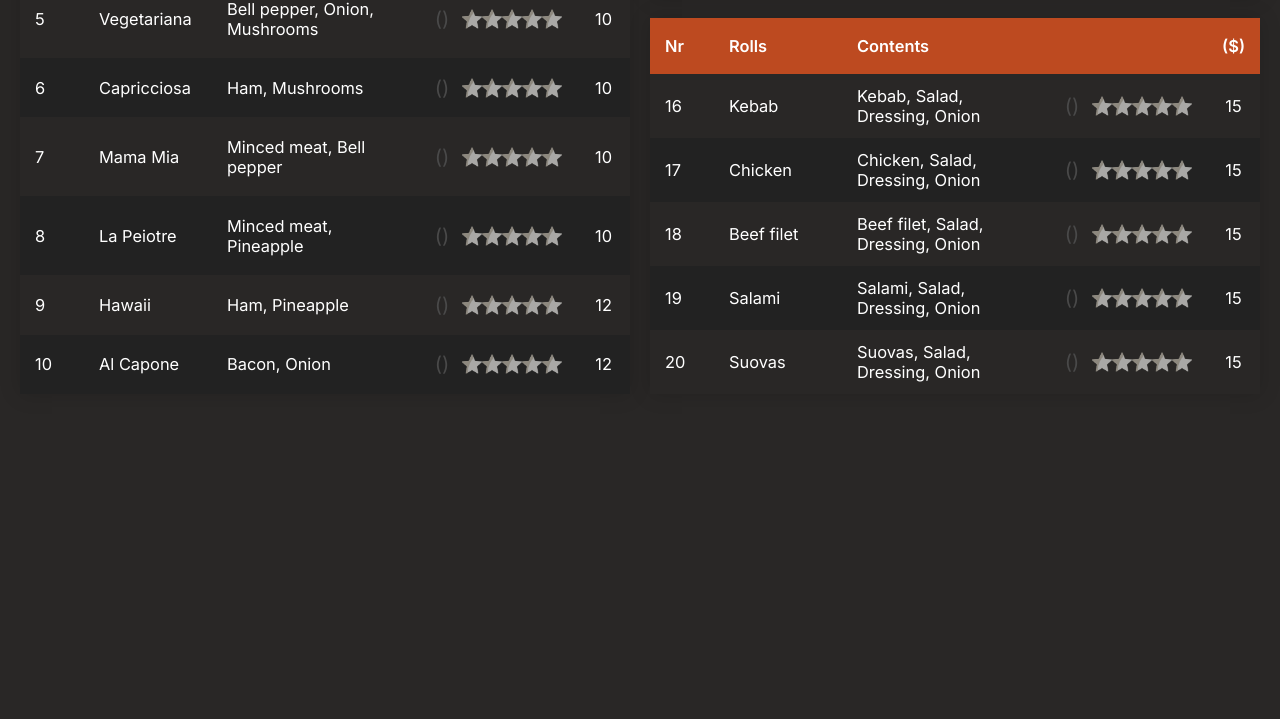
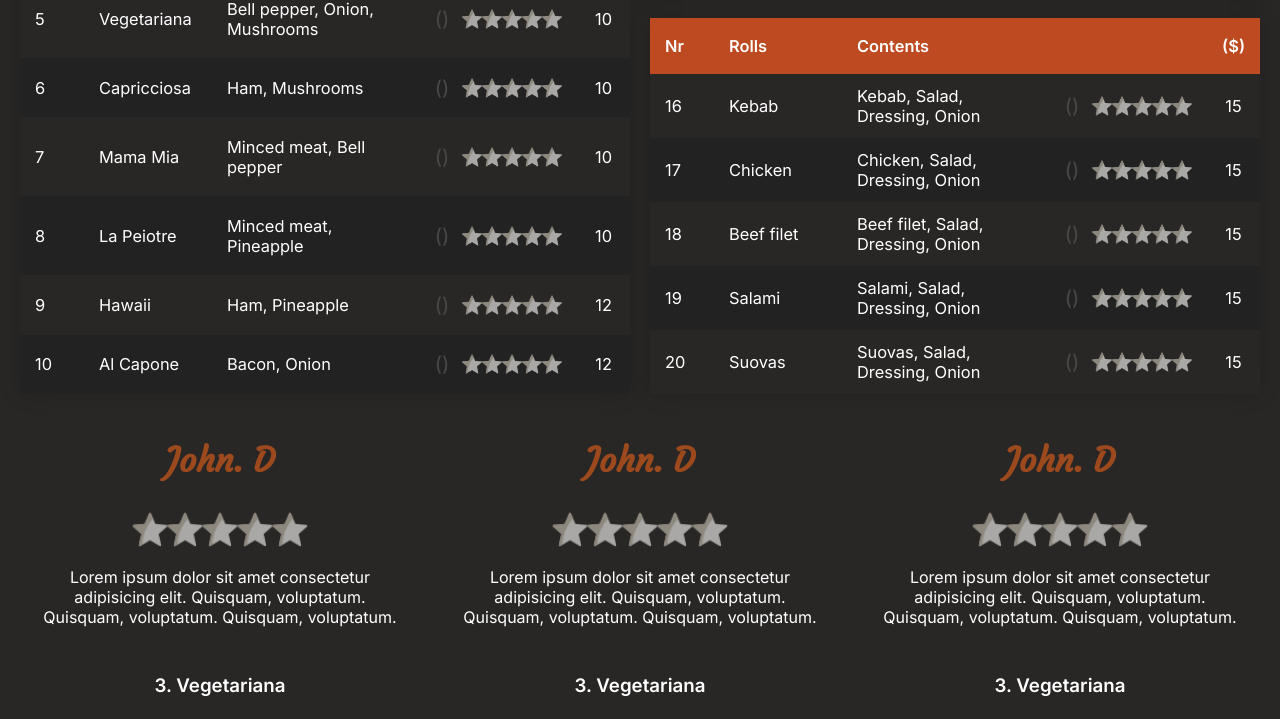
Before and after one commit to DhaWae/Pizzeria-website, a PHP site: page /menu.php in a window 1280 px wide. Shown: the part 403-1122 px from the top of the page. Before the commit the page ends 785 px from the top, so only its background shows below. Run offline with PHP 8.4, Linux system fonts and the light colour scheme; data that the repository does not hold is empty.

Commit message:
Get random ratings
todo: needs to update cards

```diff
--- a/css/menu.css
+++ b/css/menu.css
@@ -178,11 +178,7 @@ main {
     font-size: 10px !important;
   }
 
-  table th:nth-child(6) {
-    padding-right: 10px;
-    padding-left: 5px;
-    width: auto;
-  }
+
   table td:nth-child(6) {
     padding-right: 10px;
     padding-left: 5px;
@@ -198,15 +194,15 @@ main {
     padding-right: 10px;
   }
 
-  .star-td {
+  td .star-td {
     width: 75px !important;
     height: 15px !important;
   }
-  .stars img {
+  td .stars img {
     width: 15px !important;
     height: 15px !important;
   }
-  .star-wrapper {
+  td .star-wrapper {
     width: 75px !important;
     height: 15px !important;
   }
--- /dev/null
+++ b/css/testimonial-slider.css
@@ -0,0 +1,99 @@
+.testimonial-wrapper {
+    display: grid;
+    grid-template-columns: repeat(3, 1fr);
+    grid-template-rows: 1fr;
+    height: 30vh;
+    min-height: 300px;
+    gap: 20px;
+    padding: 0 20px;
+
+
+}
+
+@media screen and (max-width: 1050px) {
+    .testimonial-wrapper {
+        grid-template-columns: 1fr 1fr;
+    }
+
+    .card-3{
+        display: none !important;
+    }
+
+}
+
+@media screen and (max-width: 800px) {
+    .testimonial-wrapper {
+        grid-template-columns: 1fr;
+    }
+
+    .card-2{
+        display: none !important;
+    }
+
+}
+
+.testimonial-card {
+
+    border-radius: 20px;
+    display: flex;
+    flex-direction: column;
+    justify-content: space-between;
+    align-items: center;
+
+}
+
+.testimonial-text {
+    font-family: 'Inter', sans-serif;
+    color: white;
+}
+
+.testimonial-name {
+    font-family: 'Courgette', sans-serif;
+    color: var(--secondary-color);
+    margin-top: 20px;
+    font-size: 1.4rem;
+    justify-self: flex-start;
+    height: 10%;
+}
+
+
+.testimonial-dish {
+    font-family: 'Inter', sans-serif;
+    color: white;
+}
+
+.testimonial-stars {
+    position: relative;
+    display: flex;
+    justify-content: center;
+    align-items: center;
+    width: 175px;
+    height: 35px;
+    margin-left: 50%;
+    transform: translateX(-50%);
+    margin-bottom: 20px;
+
+}
+
+.testimonial-review {
+}
+
+.testimonial-stars .stars {
+
+}
+
+.testimonial-stars .stars img {
+    width: 35px;
+    height: 35px;
+}
+
+.testimonial-text {
+    text-align: center;
+    padding: 0 20px;
+    justify-self: center;
+}
+
+.testimonial-dish {
+    height: 10%;
+    margin-bottom: 20px;
+}
--- a/includes/dbh.inc.php
+++ b/includes/dbh.inc.php
@@ -1,7 +1,7 @@
 <?php
 // might need to change the port depending on where you are using mysql
 // sometimes it works without specifying port, if it doesnt work try adding :port to localhost
-$serverName = "localhost:3307";
+$serverName = "localhost";
 $dBUsername = "root";
 $dBPassword = "";
 $dBName = "ginos";
--- a/includes/rating.functions.inc.php
+++ b/includes/rating.functions.inc.php
@@ -77,7 +77,7 @@ $ratings = array();
 
 function getAllRatings() {
   global $ratings;
-  include_once '../includes/dbh.inc.php';
+  include '../includes/dbh.inc.php';
 
   // Check if the connection is successful
   if (!$conn) {
@@ -130,8 +130,7 @@ function getAllRatings() {
   // Close the prepared statement
   mysqli_stmt_close($stmt);
 
-  // Close the database connection
-  mysqli_close($conn);
+
 
   // Output the ratings to the console
   echo '<script>console.log(' . json_encode($ratings) . ')</script>';
@@ -171,3 +170,39 @@ function getRatingAmount($pizza_id) {
       return null;
   }
 }
+
+$tetimonials = array();
+function getRandomTestimonials() {
+  global $testimonials;
+  include 'dbh.inc.php';
+
+  if (!$conn) {
+      die("Connection failed: " . mysqli_connect_error());
+  }
+
+  $sql = "SELECT * FROM ginos_pizza_ratings WHERE comment != '' ORDER BY RAND() LIMIT 3";
+  $stmt = mysqli_prepare($conn, $sql);
+
+  if (!$stmt) {
+      die("Prepared statement failed: " . mysqli_error($conn));
+  }
+  mysqli_stmt_execute($stmt);
+
+  $result = mysqli_stmt_get_result($stmt);
+
+  // Check if there are any rows in the result set
+  if (mysqli_num_rows($result) > 0) {
+      // Fetch each row and store the pizza ID, average rating, and rating count in the array
+      while ($row = mysqli_fetch_assoc($result)) {
+          $testimonials[] = $row;
+      }
+
+      // Close the result set
+      mysqli_free_result($result);
+  }
+
+  mysqli_stmt_close($stmt);
+
+
+  echo '<script>console.log(' . json_encode($testimonials) . ')</script>';
+}
--- a/php/menu.php
+++ b/php/menu.php
@@ -8,6 +8,7 @@
   <link rel="stylesheet" href="../css/styles.css" />
   <link rel="stylesheet" href="../css/menu.css" />
   <link rel="stylesheet" href="../css/ratingModal.css" />
+  <link rel="stylesheet" href="../css/testimonial-slider.css" />
   <script src="../js/scripts.js" defer></script>
   <script src="../js/builder.js" defer></script>
   <script src="../js/ratingModal.js" defer></script>
@@ -21,6 +22,7 @@
   include_once '../includes/rating.functions.inc.php';
 
   getAllRatings();
+  getRandomTestimonials();
 
 ?>
 
@@ -199,7 +201,8 @@
 
   echo '<script>console.log(' . getAverageRating(1) . ')</script>';
 
+  include_once 'testimonial-slider.php';
+?>
 
-?>
 </body>
 </html>
--- a/php/nav.php
+++ b/php/nav.php
@@ -19,7 +19,7 @@
     }}*/
 ?>
 
-<nav class="navbar">
+<nav class="navbar">s
   <a href="index.html" class="mobile-logo"><div class="mobile-logo nav-logo-shadows">Gino's</div></a>
   <ul>
     <a onclick="scrollToElement('find-us')" id="find-us-btn"><li>Find Us</li></a>
--- /dev/null
+++ b/php/testimonial-slider.php
@@ -0,0 +1,105 @@
+<!DOCTYPE html>
+<div class="testimonial-wrapper">
+
+
+
+    <div class="testimonial-card card-1">
+        <div class="testimonial-name">
+            <h2>John. D</h2>
+        </div>
+        <div class="testimonial-review">
+            <div class="testimonial-stars">
+                <div class="stars filled">
+                    <img src="../assets/menu/star-filled.png">
+                    <img src="../assets/menu/star-filled.png">
+                    <img src="../assets/menu/star-filled.png">
+                    <img src="../assets/menu/star-filled.png">
+                    <img src="../assets/menu/star-filled.png">
+                </div>
+                <div class="stars empty">
+                    <img src="../assets/menu/star-empty.png">
+                    <img src="../assets/menu/star-empty.png">
+                    <img src="../assets/menu/star-empty.png">
+                    <img src="../assets/menu/star-empty.png">
+                    <img src="../assets/menu/star-empty.png">
+                </div>
+            </div>
+
+            <div class="testimonial-text">
+                <p>Lorem ipsum dolor sit amet consectetur adipisicing elit. Quisquam, voluptatum. Quisquam, voluptatum. Quisquam, voluptatum.</p>
+            </div>
+        </div>
+
+
+        <div class="testimonial-dish">
+            <h3>3. Vegetariana</h3>
+        </div>
+    </div>
+
+    <div class="testimonial-card card-2">
+        <div class="testimonial-name">
+            <h2>John. D</h2>
+        </div>
+        <div class="testimonial-review">
+            <div class="testimonial-stars">
+                <div class="stars filled">
+                    <img src="../assets/menu/star-filled.png">
+                    <img src="../assets/menu/star-filled.png">
+                    <img src="../assets/menu/star-filled.png">
+                    <img src="../assets/menu/star-filled.png">
+                    <img src="../assets/menu/star-filled.png">
+                </div>
+                <div class="stars empty">
+                    <img src="../assets/menu/star-empty.png">
+                    <img src="../assets/menu/star-empty.png">
+                    <img src="../assets/menu/star-empty.png">
+                    <img src="../assets/menu/star-empty.png">
+                    <img src="../assets/menu/star-empty.png">
+                </div>
+            </div>
+
+            <div class="testimonial-text">
+                <p>Lorem ipsum dolor sit amet consectetur adipisicing elit. Quisquam, voluptatum. Quisquam, voluptatum. Quisquam, voluptatum.</p>
+            </div>
+        </div>
+
+
+        <div class="testimonial-dish">
+            <h3>3. Vegetariana</h3>
+        </div>
+    </div>
+
+    <div class="testimonial-card card-3">
+        <div class="testimonial-name">
+            <h2>John. D</h2>
+        </div>
+        <div class="testimonial-review">
+            <div class="testimonial-stars">
+                <div class="stars filled">
+                    <img src="../assets/menu/star-filled.png">
+                    <img src="../assets/menu/star-filled.png">
+                    <img src="../assets/menu/star-filled.png">
+                    <img src="../assets/menu/star-filled.png">
+                    <img src="../assets/menu/star-filled.png">
+                </div>
+                <div class="stars empty">
+                    <img src="../assets/menu/star-empty.png">
+                    <img src="../assets/menu/star-empty.png">
+                    <img src="../assets/menu/star-empty.png">
+                    <img src="../assets/menu/star-empty.png">
+                    <img src="../assets/menu/star-empty.png">
+                </div>
+            </div>
+
+            <div class="testimonial-text">
+                <p>Lorem ipsum dolor sit amet consectetur adipisicing elit. Quisquam, voluptatum. Quisquam, voluptatum. Quisquam, voluptatum.</p>
+            </div>
+        </div>
+
+
+        <div class="testimonial-dish">
+            <h3>3. Vegetariana</h3>
+        </div>
+    </div>
+
+</div>
```
